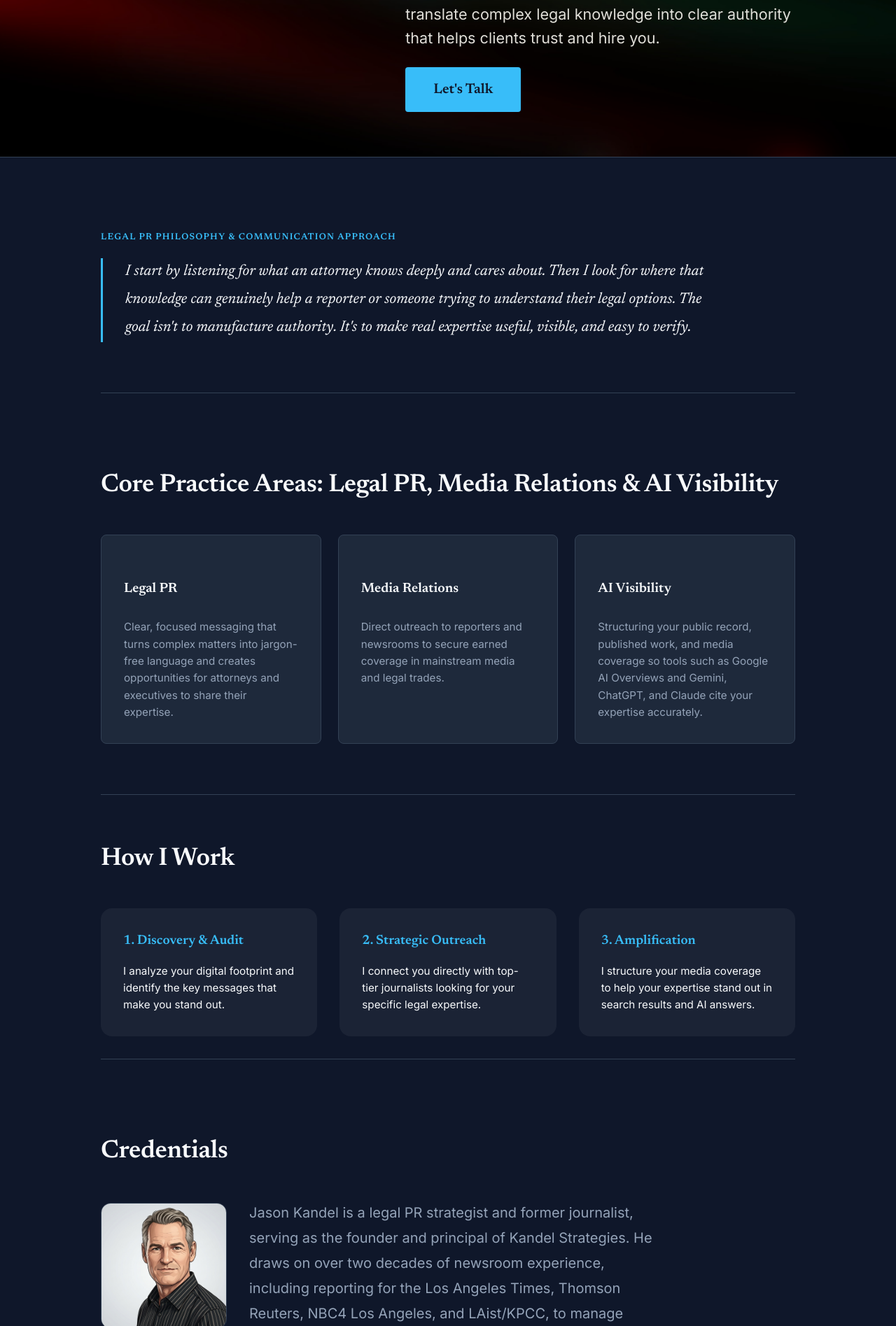
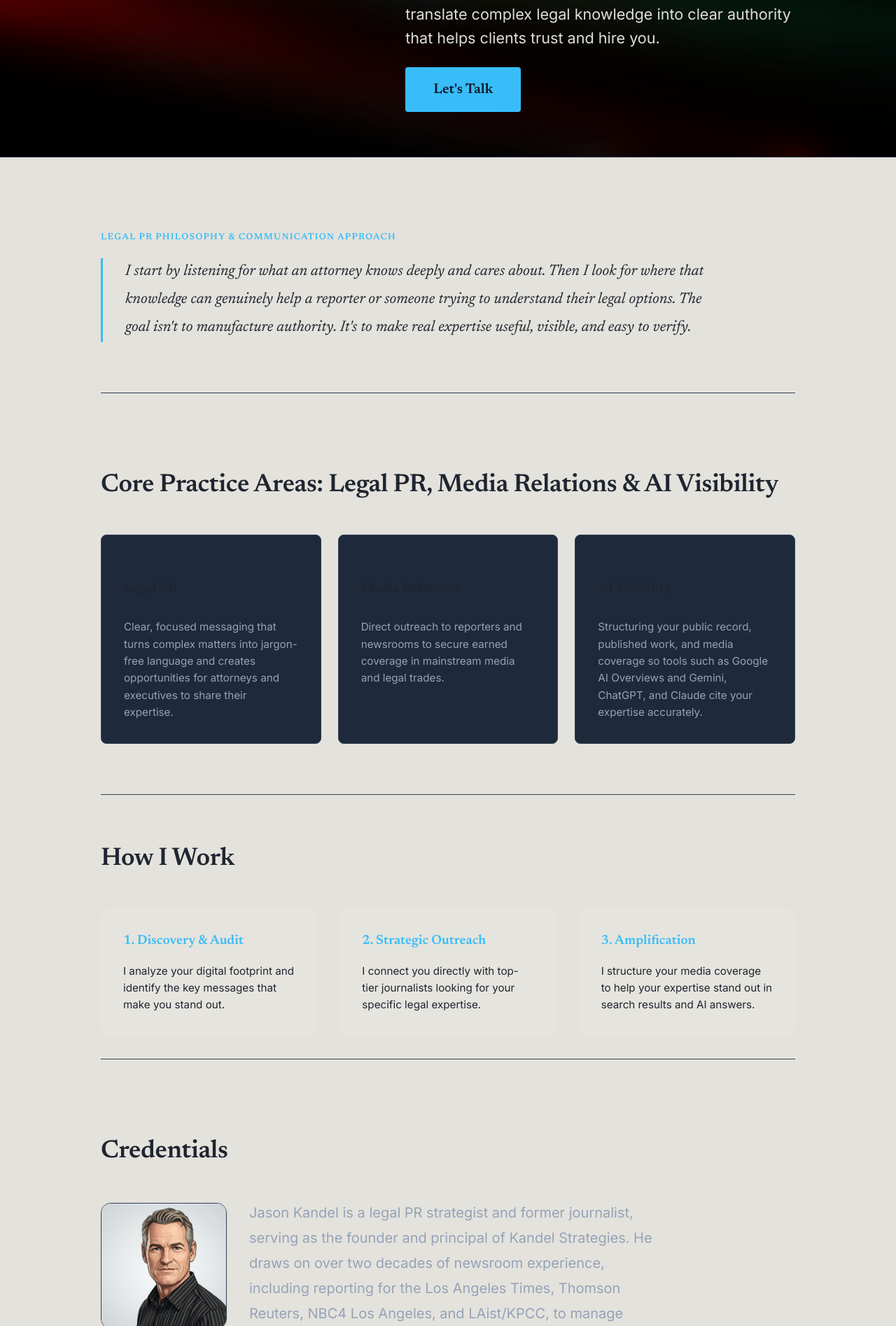
Before and after one commit to jkandel/kandel-website, a Jekyll site: the page built from index.html, in a window 1280 px wide. Shown: the part 675-2570 px from the top of the page at 70% size. Built offline with Jekyll 4.4.1, drawn with Linux system fonts in a browser that asks for light colours.

Commit message:
Changed bg color and text-main

```diff
--- a/_includes/head.html
+++ b/_includes/head.html
@@ -33,10 +33,10 @@
 
 <style>
   :root {
-    --bg: #0F172A;
+    --bg: #E4E2DC;
     --card-bg: #1E293B;
     --border: #334155;
-    --text-main: #F8FAFC;
+    --text-main: #1F2530;
     --text-muted: #94A3B8;
     --accent: #38BDF8;
     --accent-hover: #7DD3FC;
```
